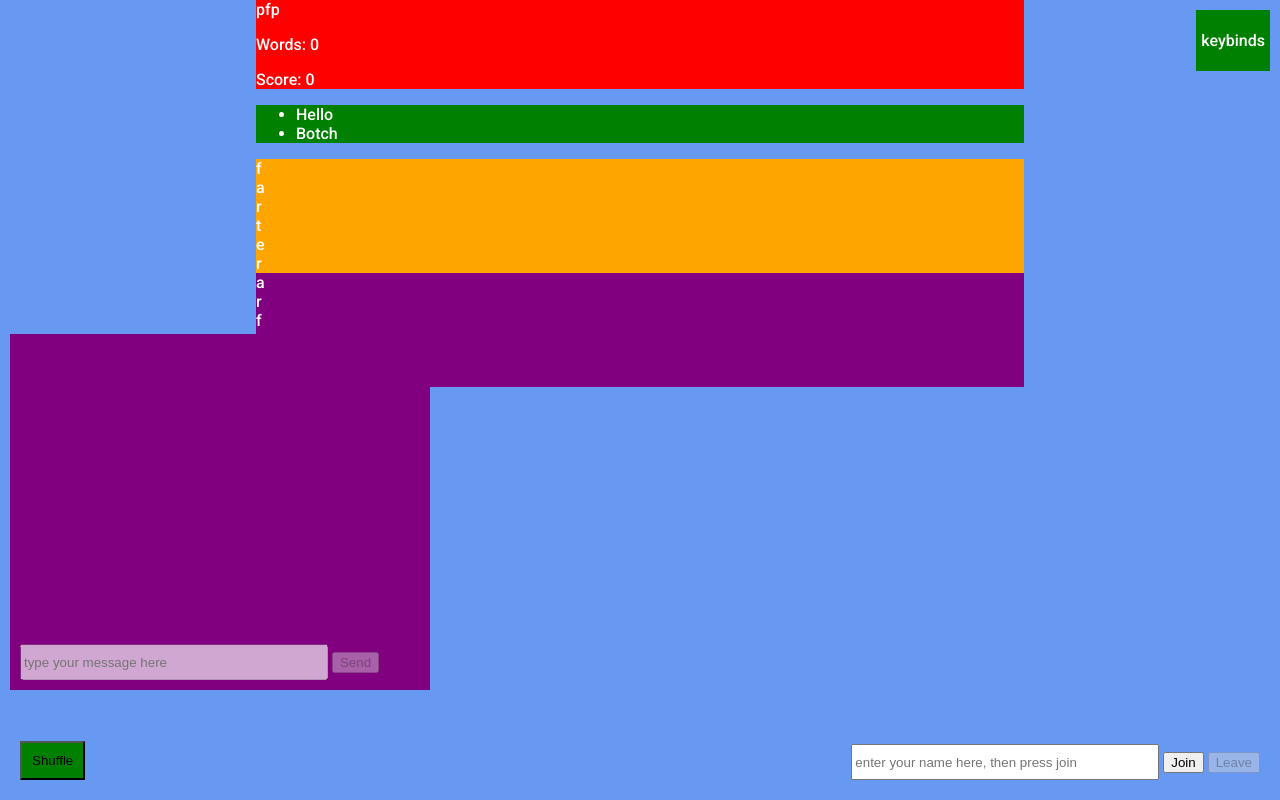
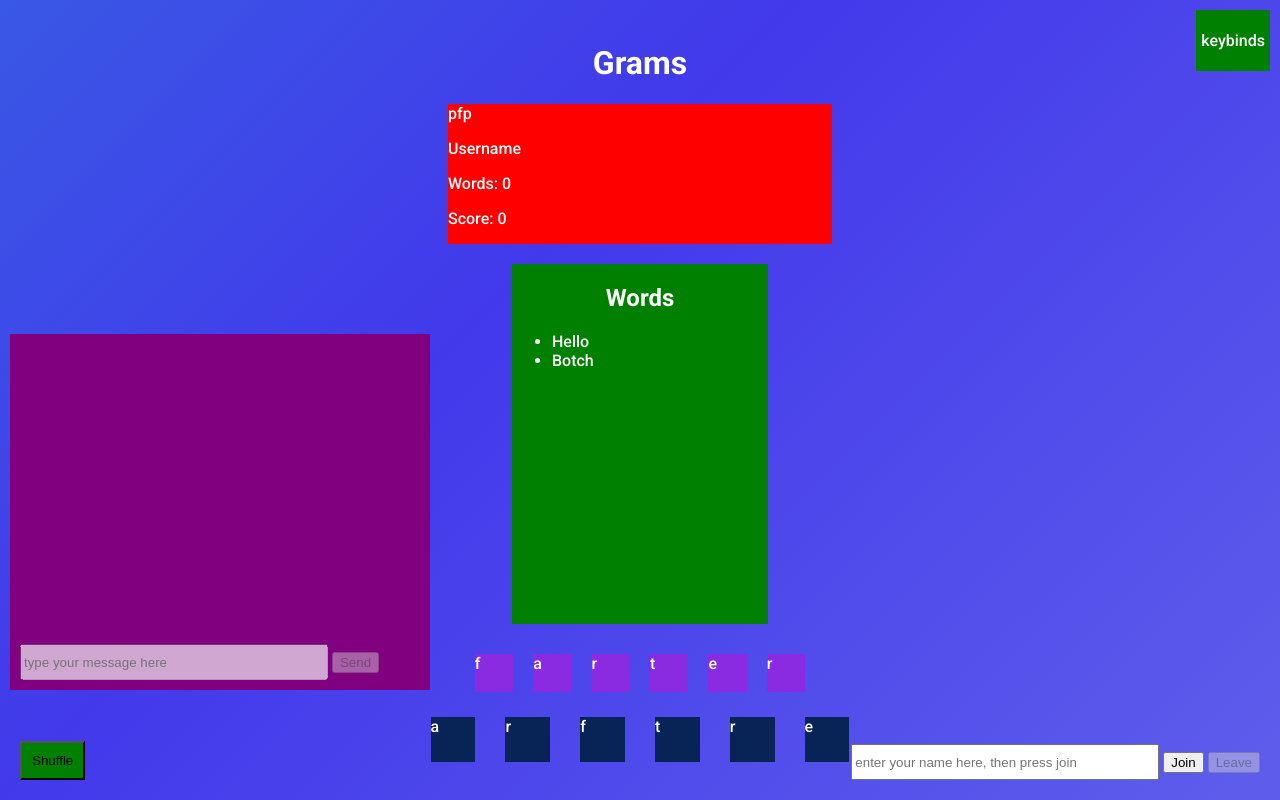
Before and after one commit to bentsignal/Grams, a website: page public/index.html in a window 1280 px wide. Drawn offline with nearby package versions, Linux system fonts and the light colour scheme; no server answers.

Commit message:
styling progress

```diff
--- a/public/game.css
+++ b/public/game.css
@@ -3,7 +3,9 @@
 
 
 body {
-    background-color: rgb(103, 152, 242);
+    background: linear-gradient(-45deg, rgb(127, 136, 235), rgb(66, 57, 235), #23a6d5, #9361ef);
+	background-size: 400% 400%;
+	animation: gradient 15s ease infinite;
     color: white;
     font-family: 'Roboto', sans-serif;
     margin: 0;
@@ -13,25 +15,88 @@ body {
     width: 100vw;
 }
 
-main {
-    width: 60%;
+@keyframes gradient {
+	0% {
+		background-position: 0% 50%;
+	}
+	50% {
+		background-position: 100% 50%;
+	}
+	100% {
+		background-position: 0% 50%;
+	}
+}
+
+
+#game-container {
+    width: 100vw;
+    height: 100vh;
+    display: flex;
+    align-items: center;
+    justify-content: center;
+}
+
+#game-wrapper {
+    width: 50vw;
     margin: auto;
 }
 
-#user-game-info-container {
+#grams {
+    text-align: center;
+}
+
+#user-info-container {
+    display: flex;
+    justify-content: center;
+    align-items: center;
+}
+
+#user-info-wrapper {
     background-color: red;
+    width: 60%;
 }
 
 #word-list-container {
+    height: 50vh;
+    display: flex;
+    justify-content: center;
+    align-items: center;
+}
+
+#word-list-wrapper {
+    height: 90%;
+    width: 40%;
     background-color: green;
 }
 
-#letters-used-container {
-    background-color: orange;
+#word-list-header {
+    text-align: center;
 }
 
-#letters-available-container {
-    background-color: purple;
+#letters-used-wrapper {
+    display: flex;
+    flex-direction: row;
+    justify-content: center;
+}
+
+.letter-used {
+    width: 3vw;
+    height: 3vw;
+    background-color: blueviolet;
+    margin: 10px;
+}
+
+#letters-available-wrapper {
+    display: flex;
+    flex-direction: row;
+    justify-content: center;
+}
+
+.letter-available {
+    width: 3.5vw;
+    height: 3.5vw;
+    background-color: rgb(8, 36, 87);
+    margin: 15px;
 }
 
 #player-list-container {
--- a/public/index.html
+++ b/public/index.html
@@ -11,13 +11,16 @@
     <title>Grams</title>
 </head>
 <body>
-    <main>
-        <div id="user-game-info-container">
-            <div id="user-game-info-wrapper">
+    <div id="game-container">
+        <div id="game-wrapper">
+            <h1 id="grams">Grams</h1>
+            <div id="user-info-container">
+                <div id="user-info-wrapper">
                     <div id="pfp">
                         pfp
                     </div>
-                <div id="game-info">
+                    <div id="user-info">
+                        <p>Username</p>
                         <p>Words: 0</p>
                         <p>Score: 0</p>
                     </div>
@@ -25,6 +28,7 @@
             </div>
             <div id="word-list-container">
                 <div id="word-list-wrapper">
+                    <h2 id="word-list-header">Words</h2>
                     <ul id="word-list">
                         <li class="submitted-word">Hello</li>
                         <li class="submitted-word">Botch</li>
@@ -43,41 +47,18 @@
             </div>
             <div id="letters-available-container">
                 <div id="letters-available-wrapper">
-                <div id="letters-available-1" class="letters-available">a</div>
-                <div id="letters-available-2" class="letters-available">r</div>
-                <div id="letters-available-3" class="letters-available">f</div>
-                <div id="letters-available-4" class="letters-available">t</div>
-                <div id="letters-available-5" class="letters-available">r</div>
-                <div id="letters-available-6" class="letters-available">e</div>
+                    <div id="letters-available-1" class="letter-available">a</div>
+                    <div id="letters-available-2" class="letter-available">r</div>
+                    <div id="letters-available-3" class="letter-available">f</div>
+                    <div id="letters-available-4" class="letter-available">t</div>
+                    <div id="letters-available-5" class="letter-available">r</div>
+                    <div id="letters-available-6" class="letter-available">e</div>
                 </div>
             </div>
-    </main>
+        </div>
+    </div>
     <div id="player-list-container">
         <div id="player-list-wrapper">
-        <!--
-            <div id="player-1" class="player">
-                <div class="player-pfp">
-                    pfp
-                </div>
-                <div class="player-name">
-                    name
-                </div>
-                <div class="player-score">
-                    0
-                </div>
-            </div>
-            <div id="player-2" class="player">
-                <div class="player-pfp">
-                    pfp
-                </div>
-                <div class="player-name">
-                    name
-                </div>
-                <div class="player-score">
-                    0
-                </div>
-            </div>
-        -->
         </div>
     </div>
     <div id="shuffle-container">
```
Lines whose indentation alone changed are shown as unchanged.
